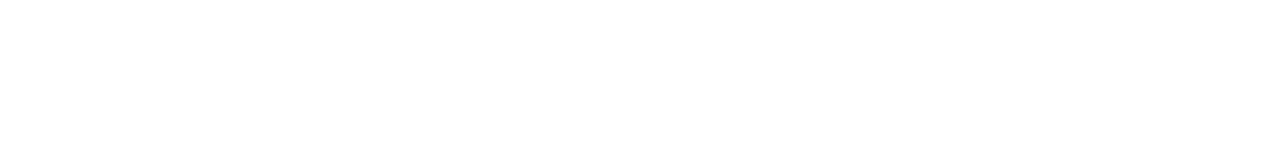
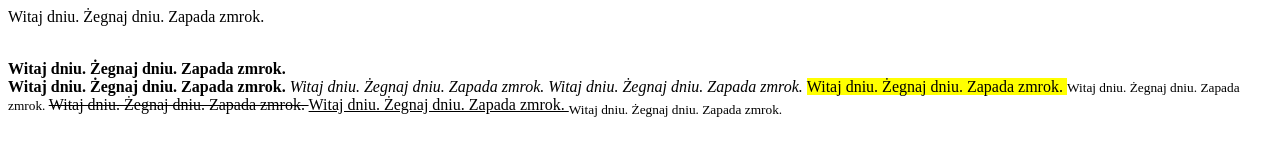
Before and after one commit to Anielska/stygdansk, a plain HTML site: page index.html in a window 1280 px wide. Drawn offline with Linux system fonts and the light colour scheme.

Commit message:
Zmiana zdan

```diff
--- a/index.html
+++ b/index.html
@@ -1 +1,20 @@
 <! DOCTYPE html>
+<html>
+<head>
+	<title>Hello World!</title>
+</head>
+<body>
+	<p>Witaj dniu. Żegnaj dniu. Zapada zmrok. </p>
+	<br>
+	<b>Witaj dniu. Żegnaj dniu. Zapada zmrok. </b>
+	<br>
+	<strong>Witaj dniu. Żegnaj dniu. Zapada zmrok. </strong>
+	<i>Witaj dniu. Żegnaj dniu. Zapada zmrok. </i>
+	<em>Witaj dniu. Żegnaj dniu. Zapada zmrok. </em>
+	<mark>Witaj dniu. Żegnaj dniu. Zapada zmrok. </mark>
+	<small>Witaj dniu. Żegnaj dniu. Zapada zmrok. </small>
+	<del>Witaj dniu. Żegnaj dniu. Zapada zmrok. </del>
+	<ins>Witaj dniu. Żegnaj dniu. Zapada zmrok. </ins>
+	<sub>Witaj dniu. Żegnaj dniu. Zapada zmrok. </sub>
+</body>
+</html>
```
